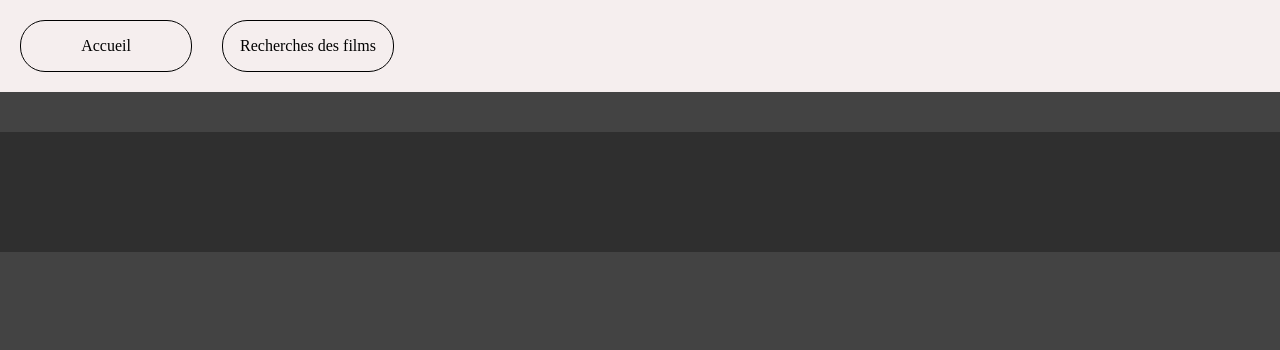
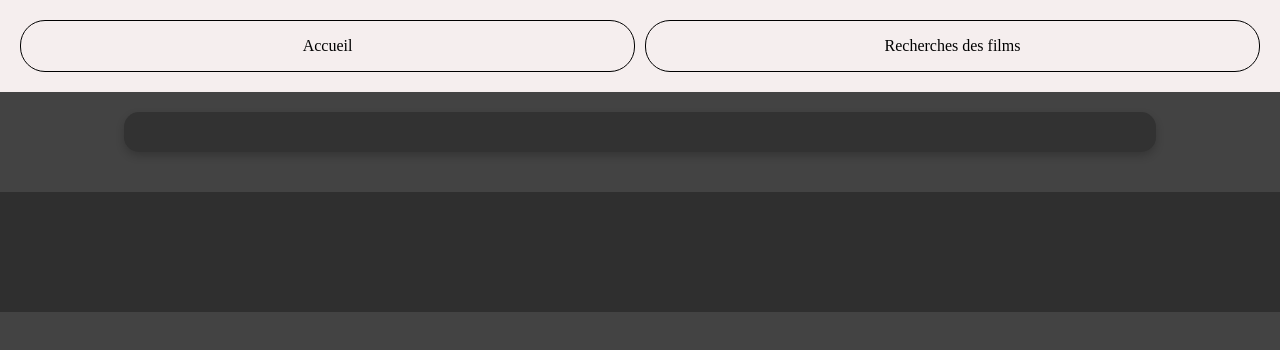
Before and after one commit to Alex-new-tech/Projet_Js, a plain HTML site: page pages/movie.html in a window 1280 px wide. Drawn offline with Linux system fonts and the light colour scheme; no server answers.

Commit message:
ajouts du java movie et search et petit amélioration de la page web

```diff
--- a/Js/ForAll.js
+++ b/Js/ForAll.js
@@ -23,7 +23,6 @@ async function DonneeFilms(url) {
         throw error;
     }
 }
-
 
 let spiderManFilms = [];
 let avengerFilms = [];
@@ -62,7 +61,6 @@ async function main() {
     meilleursFilms.push (missionImpossible.find(film => film.Title == "Mission: Impossible - Ghost Protocol"));
     meilleursFilms.push (harryPotterFilms.find(film => film.Title == "Harry Potter and the Prisoner of Azkaban"));
     meilleursFilms.push (batmanFilms.find(film => film.Title == "The Batman"));
-    console.log(meilleursFilms);
     document.dispatchEvent(new Event("films-prets"));
 }
 
--- a/Js/movie.js
+++ b/Js/movie.js
@@ -0,0 +1,12 @@
+const SectionUnFilm = document.createElement("section");
+const mains = document.querySelector("main");
+SectionUnFilm.id = "FilmsUnique";
+mains.appendChild(SectionUnFilm);
+SectionFilmsTendances = SectionUnFilm
+
+
+    div.innerHTML = `
+    <div>
+        <img src=${filmImage} alt="Poster du film ${filmTitre}">
+        <h3>${filmTitre}</h3>
+    </div>`;
--- a/css/headerFooter.css
+++ b/css/headerFooter.css
@@ -8,12 +8,13 @@ header nav{
     display: flex;
     justify-content: left;
     align-items: center;
-    gap: 30px;
+    gap: 10px;
 }
 
 header nav a{
     transition: ease-in 0.4s;
     display: inline-block;
+    flex: 1;
     width: 150px;
     height: 30px;
     text-align: center;
@@ -28,9 +29,10 @@ header nav a{
 }
 
 header nav input{
-    margin-left: 0.6rem;
+
     padding: 12px;
     flex: 1;
+    max-width: 300px;
     border-radius: 15px;
     border: 1px solid rgb(0, 0, 0);
 }
@@ -43,10 +45,10 @@ footer{
 }
 
 #active{
-    background-color: rgb(150, 150, 150);
+    background-color: rgb(180, 180, 180);
 }
 
-@media only screen and (max-width: 400px){
+@media only screen and (max-width: 650px){
     header nav {
         flex-direction: column;
         align-items: stretch;
--- a/pages/movie.html
+++ b/pages/movie.html
@@ -25,7 +25,7 @@
 
     </footer>
 
+    <script src="../Js/ForAll.js"></script>
     <script src="../Js/movie.js"></script>
-    <script src="../Js/ForAll.js"></script>
 </body>
 </html>
```
Also changed, not shown: Js/search.js (+11 -0 lines), index.html (+1 -1 lines), pages/search.html (+4 -2 lines).
